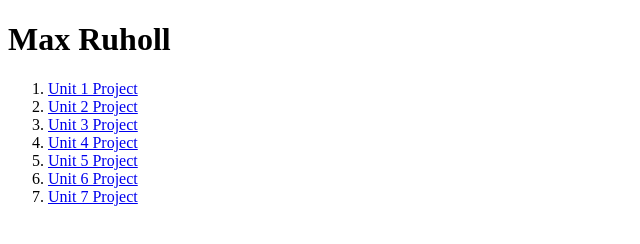
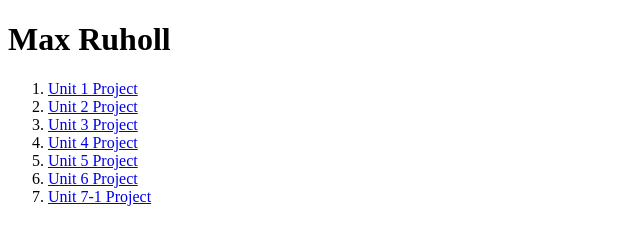
Before and after one commit to MRuholl/MRuholl.github.io, a plain HTML site: page index.html in a window 1280 px wide. Shown: the full height of the page, 0-640 px from the left. Drawn offline with Linux system fonts and the light colour scheme.

Commit message:
edited index.html

```diff
--- a/index.html
+++ b/index.html
@@ -18,7 +18,7 @@
     <li> <a href="Unit 4/index.html"> Unit 4 Project </a> </li>
     <li> <a href="Unit 5/index.html"> Unit 5 Project </a> </li>
     <li> <a href="Unit 6/index.html"> Unit 6 Project </a> </li>
-    <li> <a href="Unit 7/index.html"> Unit 7 Project </a> </li>
+    <li> <a href="Unit 7/index.html"> Unit 7-1 Project </a> </li>
   </ol>
 
  <!--
```
